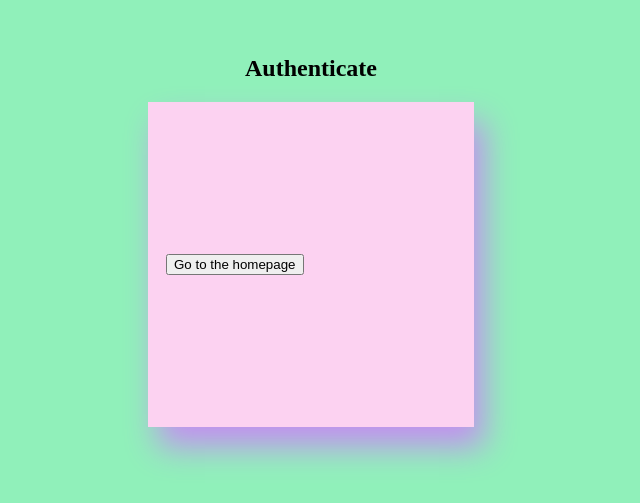
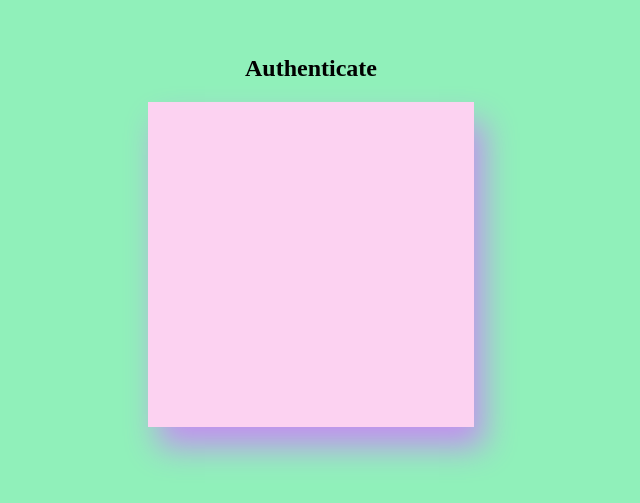
Before and after one commit to Ioana-ClaudiaM/interns-app, a React (Vite) app: page /authenticate in a window 1280 px wide. Shown: the part 169-672 px from the top of the page, without its empty margins (329-969 px from the left). Built offline with nearby package versions, Linux system fonts and the light colour scheme.

Commit message:
first commit

```diff
--- a/src/pages/Authenticate.jsx
+++ b/src/pages/Authenticate.jsx
@@ -6,7 +6,6 @@ function Authenticate() {
   const code = searchParams.get('code');
   const [response, setResponse] = useState(null);
   const [responseMessage, setResponseMessage] = useState('');
-  const navigate= useNavigate();
 
   const handleAuthenticate = async () => {
     console.log(code);
@@ -50,7 +49,6 @@ function Authenticate() {
   return (
     <div className='formular'>
       <h3>{responseMessage}</h3>
-      <button onClick={navigate('/')}>Go to the homepage</button>
     </div>
   );
 }
```
